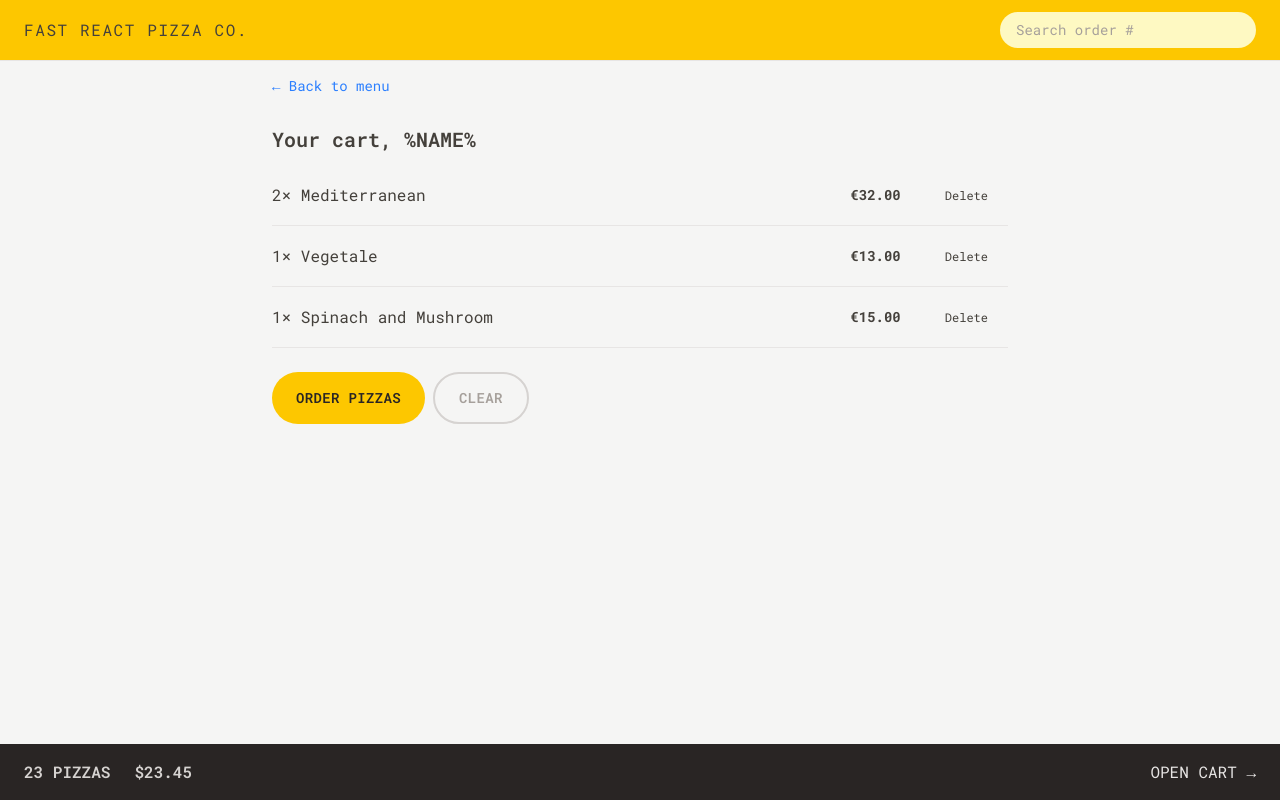
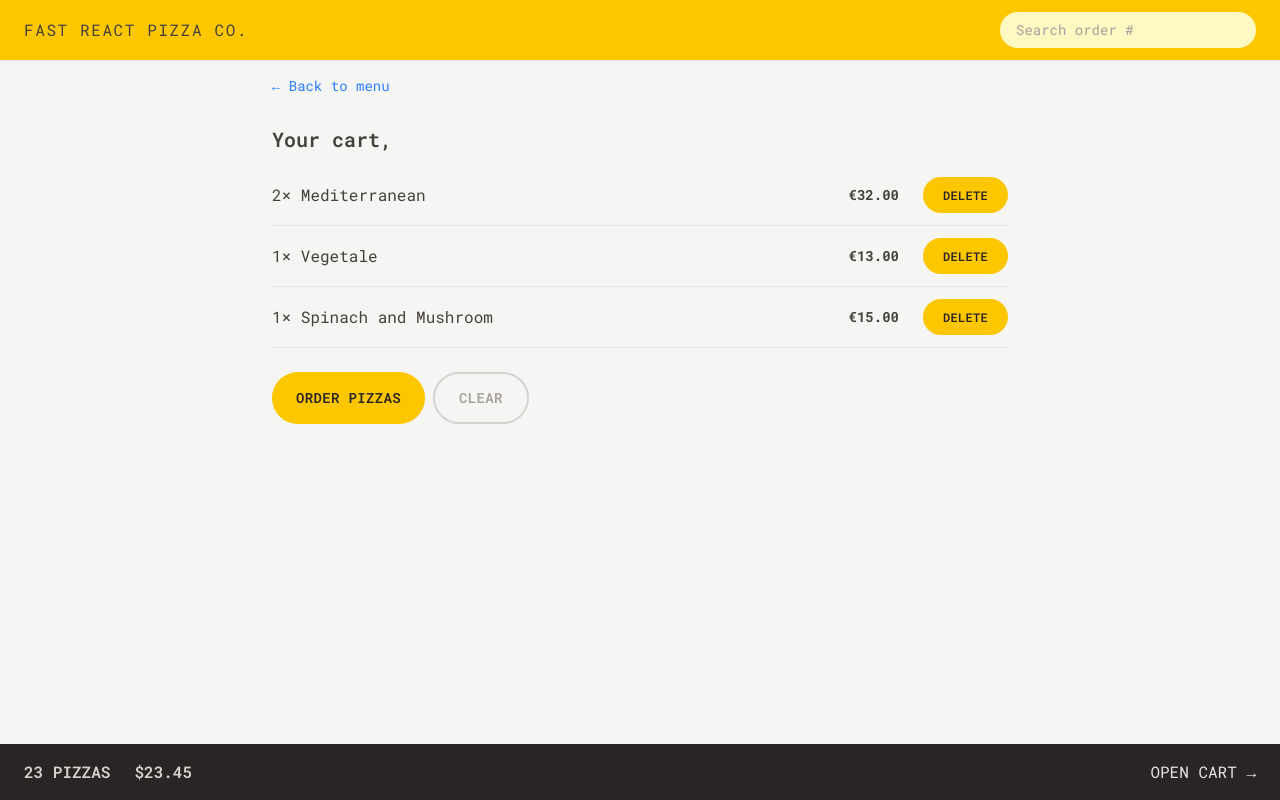
Before and after one commit to istiakAHMEDsaad/fast-react-pizza, a React (Vite) app: page /cart in a window 1280 px wide. Built offline with nearby package versions, Linux system fonts and the light colour scheme; the HTML template or start-up script is replaced by a standard one.

Commit message:
global user state

```diff
--- a/src/features/cart/Cart.jsx
+++ b/src/features/cart/Cart.jsx
@@ -2,6 +2,7 @@ import { Link } from 'react-router';
 import LinkButton from '../../ui/LinkButton';
 import Button from '../../ui/Button';
 import CartItem from './CartItem';
+import { useSelector } from 'react-redux';
 
 const fakeCart = [
   {
@@ -28,26 +29,27 @@ const fakeCart = [
 ];
 
 function Cart() {
+  const username = useSelector((state) => state.user.username);
   const cart = fakeCart;
 
   return (
     <div className="px-4 py-3">
       <LinkButton to="/menu">&larr; Back to menu</LinkButton>
 
-      <h2 className="mt-7 text-xl font-semibold">Your cart, %NAME%</h2>
+      <h2 className="mt-7 text-xl font-semibold">Your cart, {username}</h2>
 
-      <ul className="divide-y divide-stone-200 border-b border-stone-200 mt-3">
+      <ul className="mt-3 divide-y divide-stone-200 border-b border-stone-200">
         {cart.map((item) => (
           <CartItem item={item} key={item.pizzaId} />
         ))}
       </ul>
 
-      <div className='mt-6 space-x-2'>
+      <div className="mt-6 space-x-2">
         <Button to="/order/new" type="primary">
           Order pizzas
         </Button>
         {/* <button>Clear cart</button> */}
-        <Button type='secondary'>Clear</Button>
+        <Button type="secondary">Clear</Button>
       </div>
     </div>
   );
--- a/src/features/menu/MenuItem.jsx
+++ b/src/features/menu/MenuItem.jsx
@@ -26,7 +26,7 @@ function MenuItem({ pizza }) {
             </p>
           )}
 
-          <Button type='small'>Add to cart</Button>
+          <Button type="small">Add to cart</Button>
         </div>
       </div>
     </li>
--- a/src/features/order/CreateOrder.jsx
+++ b/src/features/order/CreateOrder.jsx
@@ -1,6 +1,7 @@
 import { Form, redirect, useActionData, useNavigation } from 'react-router';
 import { createOrder } from '../../services/apiRestaurant';
 import Button from '../../ui/Button';
+import { useSelector } from 'react-redux';
 
 // https://uibakery.io/regex-library/phone-number
 const isValidPhone = (str) =>
@@ -33,6 +34,7 @@ const fakeCart = [
 ];
 
 function CreateOrder() {
+  const username = useSelector((state) => state.user.username);
   const navigation = useNavigation();
   const isSubmitting = navigation.state === 'submitting';
 
@@ -50,7 +52,14 @@ function CreateOrder() {
       <Form method="POST" action="/order/new">
         <div className="mb-5 flex flex-col gap-2 sm:flex-row sm:items-center">
           <label className="sm:basis-40">First Name</label>
-          <input className="input grow" type="text" name="customer" required />
+          {/* don't use value cz there is not setter function */}
+          <input
+            className="input grow"
+            type="text"
+            name="customer"
+            defaultValue={username}
+            required
+          />
         </div>
 
         <div className="mb-5 flex flex-col gap-2 sm:flex-row sm:items-center">
--- a/src/features/user/CreateUser.jsx
+++ b/src/features/user/CreateUser.jsx
@@ -1,11 +1,20 @@
 import { useState } from 'react';
 import Button from '../../ui/Button';
+import { useDispatch } from 'react-redux';
+import { updateName } from './userSlice';
+import { useNavigate } from 'react-router';
 
 function CreateUser() {
   const [username, setUsername] = useState('');
+  const dispatch = useDispatch();
+  const navigate = useNavigate();
 
   function handleSubmit(e) {
     e.preventDefault();
+    if (!username) return;
+
+    dispatch(updateName(username));
+    navigate('/menu');
   }
 
   return (
@@ -24,7 +33,9 @@ function CreateUser() {
 
       {username !== '' && (
         <div>
-          <Button type='primary' to='/order/new'>Start ordering</Button>
+          <Button type="primary">
+            Start ordering
+          </Button>
         </div>
       )}
     </form>
--- a/src/ui/Button.jsx
+++ b/src/ui/Button.jsx
@@ -7,7 +7,7 @@ function Button({ disabled, children, to, type }) {
 
   const style = {
     primary: base + 'px-4 py-3 md:px-6 md:py-4',
-    small: 'px-4 py-2 md:px-5 md:py-2.5 text-xs',
+    small: base + 'px-4 py-2 md:px-5 md:py-2.5 text-xs',
     secondary:
       'inline-block text-sm rounded-full border-2 border-stone-300 font-semibold uppercase tracking-wide text-stone-400 transition-colors duration-300 hover:bg-stone-300 hover:text-stone-800 focus:bg-stone-300 focus:text-stone-800 focus:outline-none focus:ring focus:ring-stone-200 focus:ring-offset-2 disabled:cursor-not-allowed px-4 py-2.5 md:px-6 md:py-3.5 cursor-pointer',
   };
--- a/src/ui/Home.jsx
+++ b/src/ui/Home.jsx
@@ -1,6 +1,10 @@
+import { useSelector } from 'react-redux';
 import CreateUser from '../features/user/CreateUser';
+import Button from './Button';
 
 function Home() {
+  const username = useSelector((state) => state.user.username);
+
   return (
     <div className="my-10 px-4 text-center sm:my-16">
       <h1 className="mb-8 text-xl font-semibold md:text-3xl">
@@ -11,7 +15,13 @@ function Home() {
         </span>
       </h1>
 
-      <CreateUser />
+      {username === '' ? (
+        <CreateUser />
+      ) : (
+        <Button to="/menu" type="primary">
+          Continue ordering, {username}
+        </Button>
+      )}
     </div>
   );
 }
```
